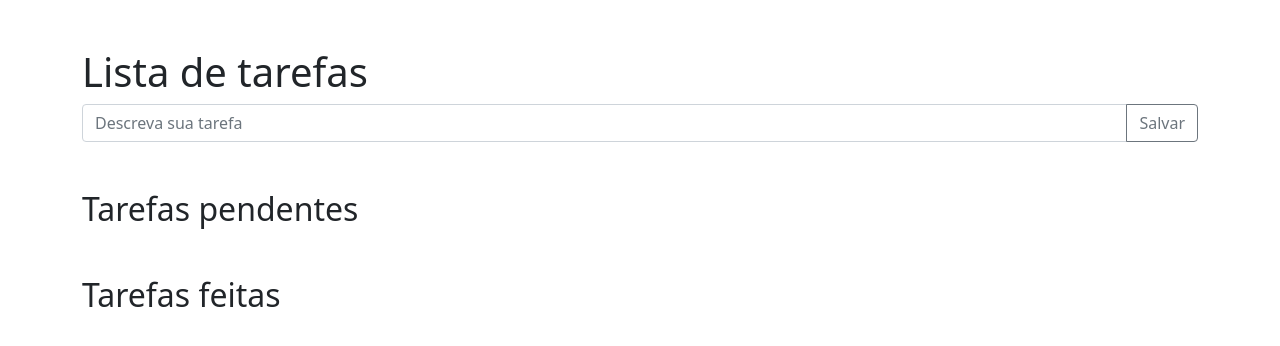
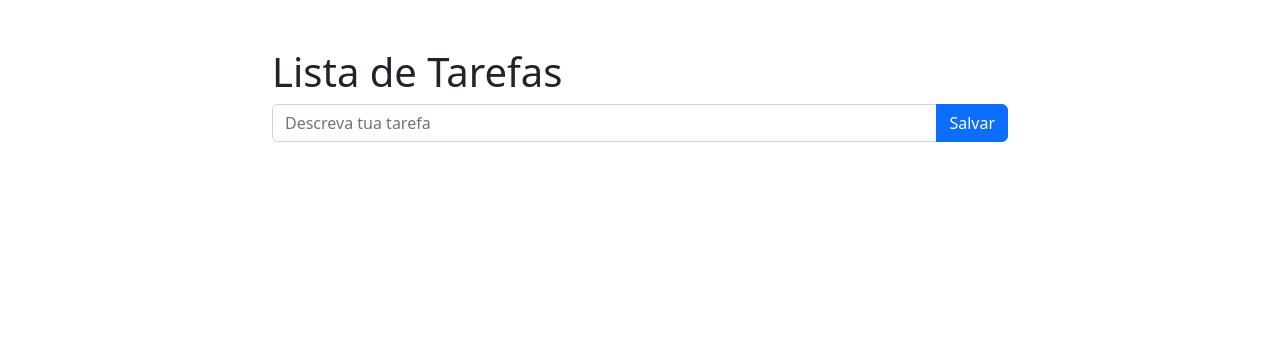
Before and after one commit to Rudie23/Django-pro, a Django app: page /tarefas/ in a window 1280 px wide. Shown: the top 346 px of the page. Run offline with Django 4.2, Linux system fonts and the light colour scheme; data that the repository does not hold is empty.

Commit message:
Imersão 3

```diff
--- a/diegodev/tarefas/templates/tarefas/home.html
+++ b/diegodev/tarefas/templates/tarefas/home.html
@@ -1,76 +1,27 @@
 <!DOCTYPE html>
 <html lang="en">
 <head>
-    <meta charset="utf-8">
-    <link href="https://cdn.jsdelivr.net/npm/bootstrap@5.1.3/dist/css/bootstrap.min.css" rel="stylesheet" integrity="sha384-1BmE4kWBq78iYhFldvKuhfTAU6auU8tT94WrHftjDbrCEXSU1oBoqyl2QvZ6jIW3" crossorigin="anonymous">
+    <meta charset="UTF-8">
     <title>Lista de Tarefas</title>
+    <link href="https://cdn.jsdelivr.net/npm/bootstrap@5.2.0-beta1/dist/css/bootstrap.min.css" rel="stylesheet" integrity="sha384-0evHe/X+R7YkIZDRvuzKMRqM+OrBnVFBL6DOitfPri4tjfHxaWutUpFmBp4vmVor" crossorigin="anonymous">
 </head>
 <body>
+
 <div class="container">
     <div class="row">
-        <div class=".col-6 .col-md-4">
-            <h1 class="mt-5">Lista de tarefas</h1>
+        <div class="col-md-8 offset-md-2">
+            <h1 class="mt-5">Lista de Tarefas</h1>
             <form action="{% url 'tarefas:home' %}" method="post">
                 {% csrf_token %}
                 <div class="input-group mb-3">
-                    <input type="text" class="form-control" placeholder="Descreva sua tarefa"
-                     aria-label="Descreva sua tarefa" aria-describedby="button-addon2" name="nome">
-                    <button type="submit" class="btn btn-outline-secondary">Salvar</button>
+                    <input type="text" class="form-control" placeholder="Descreva tua tarefa"
+                           aria-label="Descreva tua tarefa" aria-describedby="button-addon2" name="nome">
+                    <button type="submit" class="btn btn-primary" id="button-addon2">Salvar</button>
                 </div>
-                <div class="form-text">{{ form.nome.errors }}</div>
             </form>
-
-            <h2 class="mt-5">Tarefas pendentes</h2>
-
-            {% for tarefa in tarefas_pendentes %}
-
-               <form action="{% url 'tarefas:detalhe' tarefa_id=tarefa.id %}" method="post">
-                {% csrf_token %}
-               <div class="input-group mb-3">
-                    <input type="text" class="form-control" placeholder="Descreva sua tarefa" required="required"
-                           aria-label="Descreva sua tarefa" aria-describedby="button-addon2" name="nome" value="{{ tarefa.nome }}">
-                    <input type="hidden" value="checked" name="feita">
-                    <button type="submit" class="btn btn-success">Marcar como feito</button>
-               </div>
-               </form>
-
-            {% endfor %}
-
-            <h2 class="mt-5">Tarefas feitas</h2>
-
-            {% for tarefa in tarefas_feitas %}
-                <div class="row">
-                    <div class="col-2">
-                        <form action="{% url 'tarefas:apagar' tarefa_id=tarefa.id %}" method="post">
-                        {% csrf_token %}
-                        <div class="input-group mb-3">
-                            <button type="submit" class="btn btn-danger">Apagar</button>
-                        </div>
-                        </form>
-                </div>
-                <div class="col-10">
-                    <form action="{% url 'tarefas:detalhe' tarefa_id=tarefa.id %}" method="post">
-                    {% csrf_token %}
-                    <div class="input-group mb-3">
-                        <input type="text" class="form-control" placeholder="Descreva sua tarefa" required="required"
-                               aria-label="Descreva sua tarefa" aria-describedby="button-addon2" name="nome" value="{{ tarefa.nome }}">
-                        <button type="submit" class="btn btn-warning">Marcar como pendente</button>
-                    </div>
-                    </form>
-                </div>
-
-                </div>
-
-
-
-            {% endfor %}
-
-
-
         </div>
     </div>
 </div>
 
-
 </body>
 </html>
--- a/diegodev/tarefas/urls.py
+++ b/diegodev/tarefas/urls.py
@@ -1,11 +1,10 @@
 from django.urls import path
 
-from diegodev.tarefas.views import detalhe, home, apagar
+from diegodev.tarefas.views import home
 
 app_name = 'tarefas'
 
 urlpatterns = [
     path('', home, name='home'),
-    path('<int:tarefa_id>', detalhe, name='detalhe'),
-    path('apagar/<int:tarefa_id>', apagar, name='apagar'),
+
 ]
--- a/diegodev/tarefas/views.py
+++ b/diegodev/tarefas/views.py
@@ -1,48 +1,6 @@
 
-from django.http import HttpResponseRedirect
 from django.shortcuts import render
-from django.urls import reverse
-
-from diegodev.tarefas.forms import TarefaNovaForm, TarefaForm
-from diegodev.tarefas.models import Tarefa
-
-# Create your views here.
 
 
 def home(request):
-    if request.method == 'POST':
-        form = TarefaNovaForm(request.POST)
-        if form.is_valid():
-            form.save()
-            return HttpResponseRedirect(reverse('tarefas:home'))
-        else:
-            tarefas_pendentes = Tarefa.objects.filter(feita=False).all()
-            tarefas_feitas = Tarefa.objects.filter(feita=True).all()
-            return render (
-                request, 'tarefas/home.html',
-                {'form': form,
-                'tarefas_pendentes': tarefas_pendentes,
-                'tarefas_feitas': tarefas_feitas
-                },
-                status=400)
-    tarefas_pendentes = Tarefa.objects.filter(feita=False).all()
-    tarefas_feitas = Tarefa.objects.filter(feita=True).all()
-    return render(request, 'tarefas/home.html',
-                  {'tarefas_pendentes': tarefas_pendentes,
-                   'tarefas_feitas': tarefas_feitas
-                   })
-
-
-def detalhe(request, tarefa_id):
-    if request.method == 'POST':
-        tarefa = Tarefa.objects.get(id=tarefa_id)
-        form = TarefaForm(request.POST, instance=tarefa)
-        if form.is_valid():
-            form.save()
-    return HttpResponseRedirect(reverse('tarefas:home'))
-
-
-def apagar(request, tarefa_id):
-    if request.method == 'POST':
-        Tarefa.objects.filter(id=tarefa_id).delete()
-    return HttpResponseRedirect(reverse('tarefas:home'))
+    return render(request, 'tarefas/home.html')
```
Also changed, not shown: diegodev/tarefas/forms.py (deleted, +0 -14 lines), diegodev/tarefas/models.py (deleted, +0 -8 lines), diegodev/tarefas/tests/test_apagar_tarefa.py (deleted, +0 -21 lines), diegodev/tarefas/tests/test_edicao_de_tarefa.py (deleted, +0 -41 lines), diegodev/tarefas/tests/test_tarefas_get.py (+2 -39 lines), diegodev/tarefas/tests/test_tarefas_post.py (deleted, +0 -31 lines).
